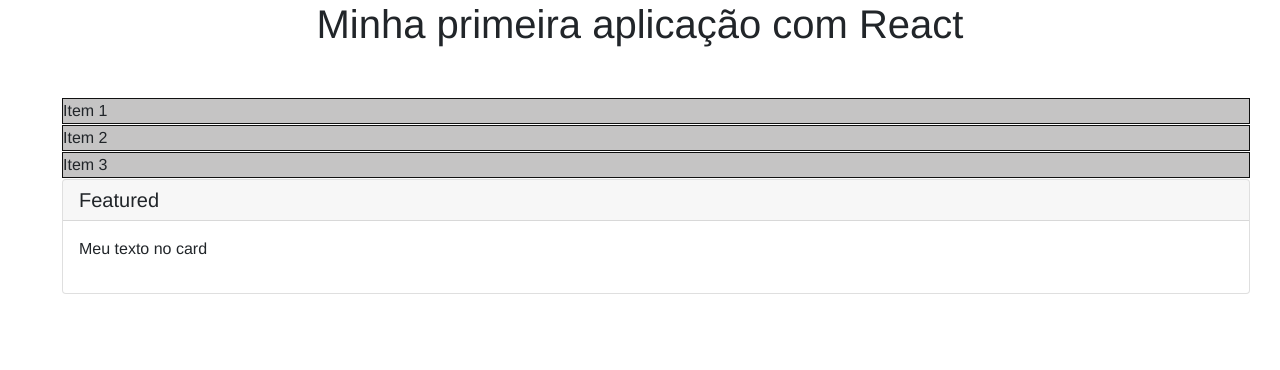
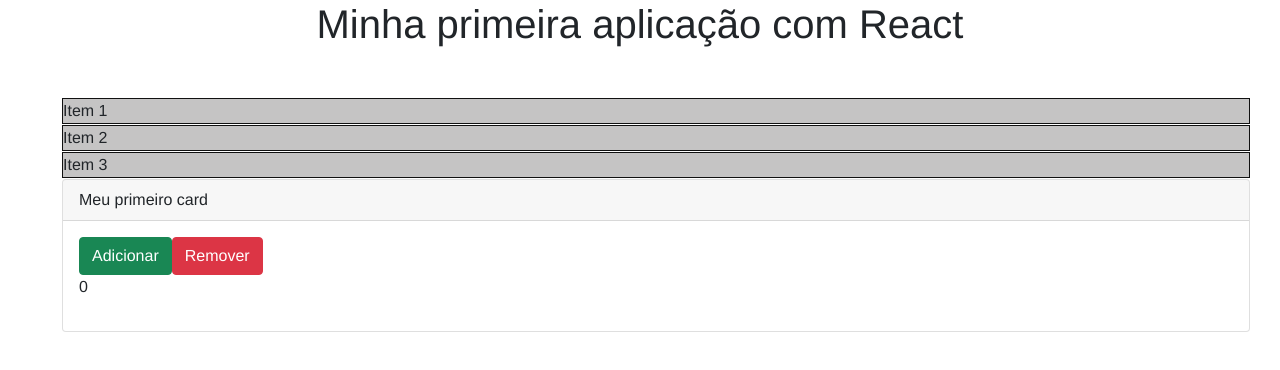
Before and after one commit to Iann-rst/reactjs-dio, a React (Create React App) app: page / in a window 1280 px wide. Shown: the top 370 px of the page. Built offline with nearby package versions, Linux system fonts and the light colour scheme.

Commit message:
Utilizando useState

```diff
--- a/src/components/Cards/Cards.js
+++ b/src/components/Cards/Cards.js
@@ -1,9 +1,35 @@
+/* Usando UseState */
+import {useState} from 'react';
+
 function Cards(){
+
+  const [valor, setValor] = useState(0);
+
+  function Adicionar(){
+    setValor(valor + 1);
+  }
+
+  function Remover(){
+    setValor(valor - 1);
+  }
+
   return(
-    <div class="card">
-      <h5 class="card-header">Featured</h5>
-      <div class="card-body">
-        <p>Meu texto no card</p>
+    <div className="card">
+      <div className="card-header">
+        Meu primeiro card
+      </div>
+      <div className="card-body">
+        <button type="button"
+        className="btn btn-success"
+        onClick = {Adicionar}>
+          Adicionar
+        </button>
+        <button type="button"
+        className="btn btn-danger"
+        onClick = {Remover}>
+          Remover
+        </button>
+        <p>{valor}</p>
       </div>
     </div>
   )
```
